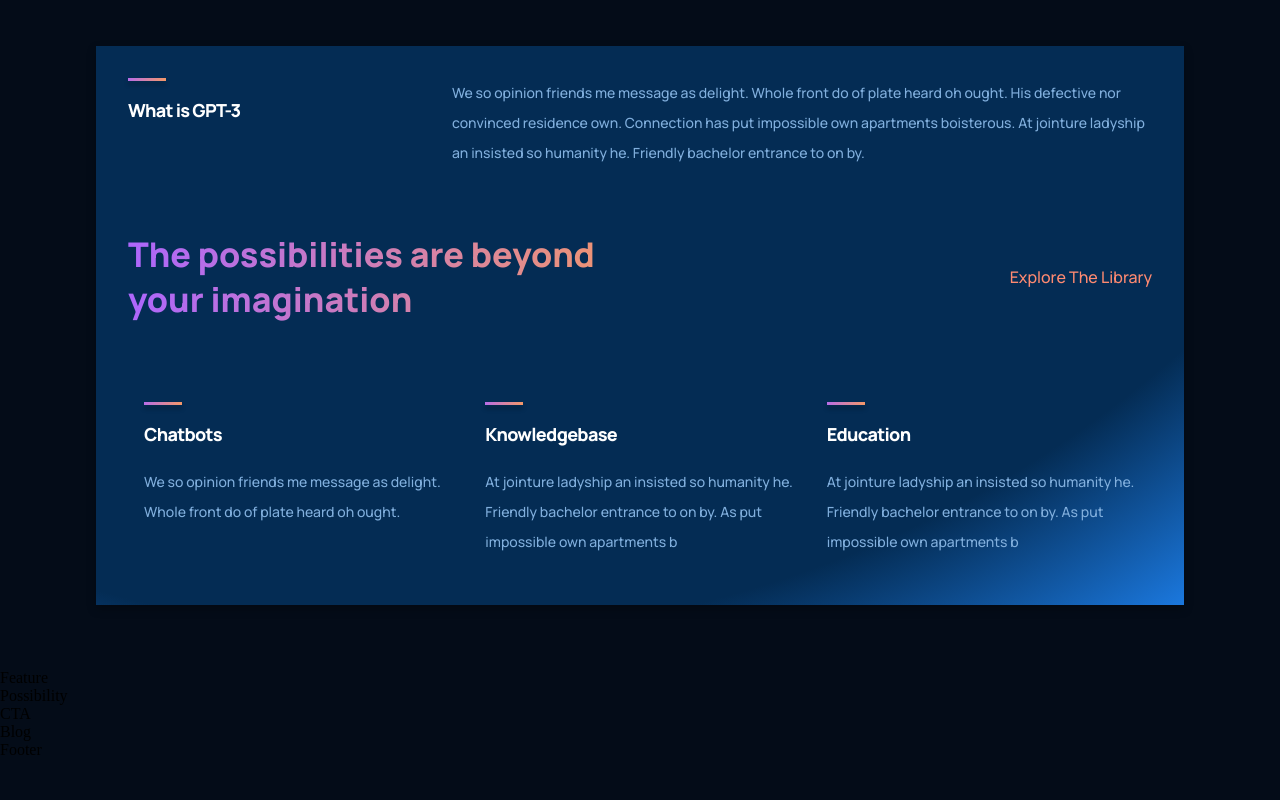
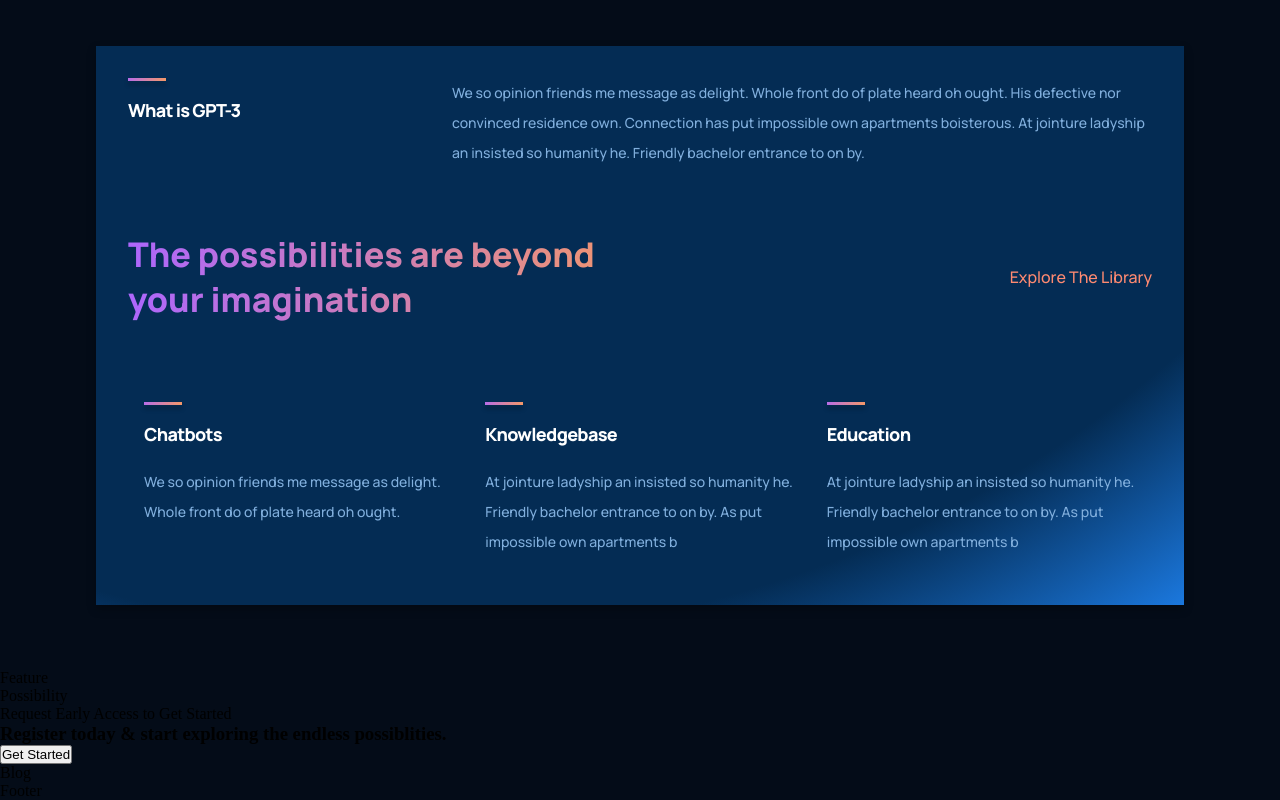
Before and after one commit to infjay/gp3-AI, a React (Create React App) app in the folder gp3/: page / in a window 1280 px wide. Shown: the part 1040-1840 px from the top of the page. Before the commit the page ends 1799 px from the top, so only its background shows below. Built offline with nearby package versions, Linux system fonts and the light colour scheme.

Commit message:
CTA section added

```diff
--- a/gp3/src/components/cta/CTA.jsx
+++ b/gp3/src/components/cta/CTA.jsx
@@ -3,7 +3,15 @@
 
 const CTA = () => {
   return (
-    <div>CTA</div>
+    <div className='gpt3__cta'>
+      <div className='gpt3__cta-content'>
+        <p>Request Early Access to Get Started</p>
+        <h3>Register today & start exploring the endless possiblities.</h3>
+      </div>
+      <div className='gpt3__cta-btn'>
+        <button type='button'>Get Started</button>
+      </div>
+    </div>
   )
 }
 
```
